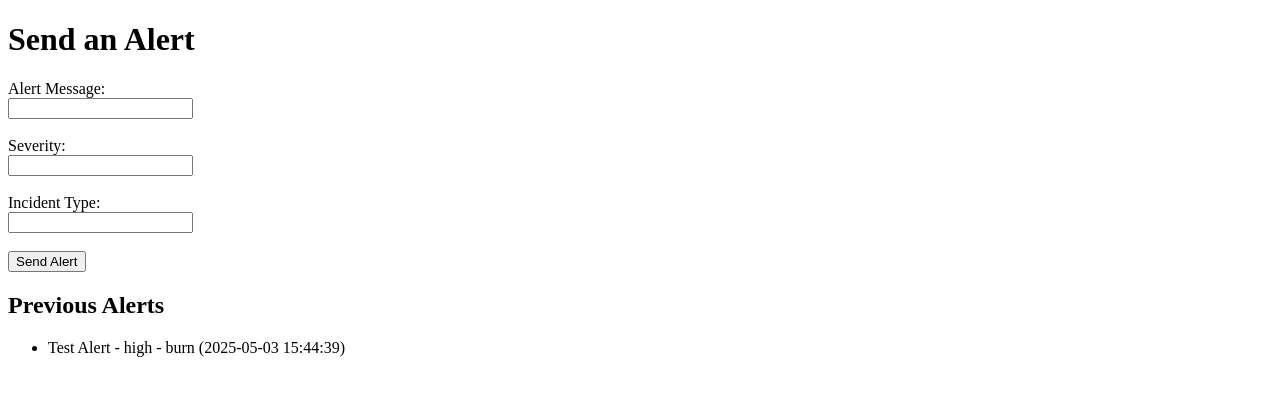
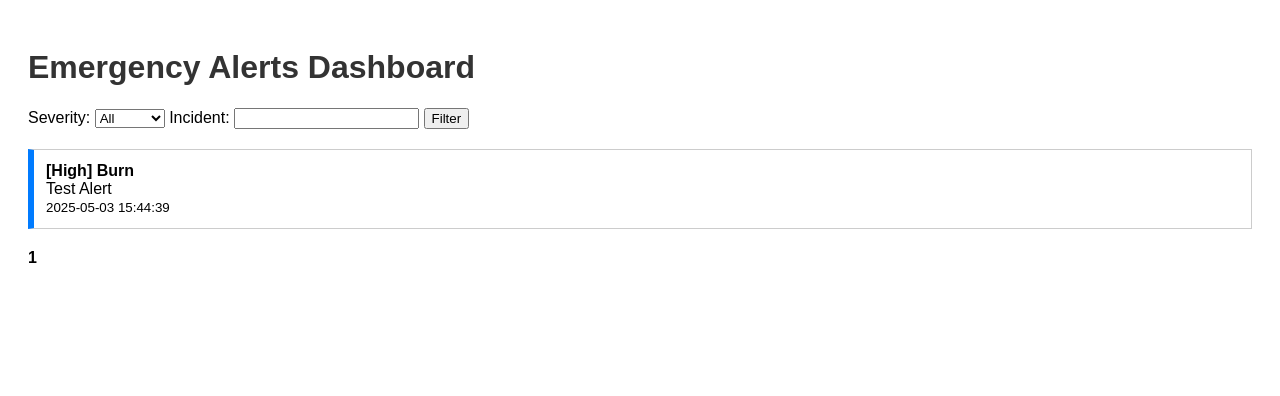
Before and after one commit to aarushi2810/emergency-response-dashboard, a Flask app: page / in a window 1280 px wide. Shown: the top 396 px of the page. Run offline with Flask 3, Linux system fonts and the light colour scheme; some libraries are stand-ins or nearby versions.

Commit message:
Update index.html

```diff
--- a/templates/index.html
+++ b/templates/index.html
@@ -2,32 +2,63 @@
 <html lang="en">
 <head>
     <meta charset="UTF-8">
-    <meta name="viewport" content="width=device-width, initial-scale=1.0">
-    <title>Emergency Alerts</title>
+    <title>Emergency Alerts Dashboard</title>
+    <style>
+        body { font-family: Arial, sans-serif; padding: 20px; }
+        h1 { color: #333; }
+        .filter-form { margin-bottom: 20px; }
+        .alert { border: 1px solid #ccc; padding: 12px; margin-bottom: 10px; border-left: 6px solid #007BFF; }
+        .pagination { margin-top: 20px; }
+        .pagination a { margin: 0 5px; text-decoration: none; }
+        .active-page { font-weight: bold; }
+    </style>
 </head>
 <body>
-    <h1>Send an Alert</h1>
+<h1>Emergency Alerts Dashboard</h1>
 
-    <form action="/alert" method="POST">
-        <label for="message">Alert Message:</label><br>
-        <input type="text" id="message" name="message" required><br><br>
+<form class="filter-form" method="get" action="/">
+    <label for="severity">Severity:</label>
+    <select name="severity" id="severity">
+        <option value="">All</option>
+        <option value="low" {{ 'selected' if request.args.get('severity') == 'low' else '' }}>Low</option>
+        <option value="medium" {{ 'selected' if request.args.get('severity') == 'medium' else '' }}>Medium</option>
+        <option value="high" {{ 'selected' if request.args.get('severity') == 'high' else '' }}>High</option>
+    </select>
 
-        <label for="severity">Severity:</label><br>
-        <input type="text" id="severity" name="severity" required><br><br>
+    <label for="incident_type">Incident:</label>
+    <input type="text" name="incident_type" id="incident_type" value="{{ request.args.get('incident_type', '') }}">
 
-        <label for="incident_type">Incident Type:</label><br>
-        <input type="text" id="incident_type" name="incident_type" required><br><br>
+    <button type="submit">Filter</button>
+</form>
 
-        <input type="submit" value="Send Alert">
-    </form>
+{% for alert in alerts %}
+    <div class="alert">
+        <strong>[{{ alert.severity|capitalize }}] {{ alert.incident_type|capitalize }}</strong><br>
+        {{ alert.message }}<br>
+        <small>{{ alert.timestamp.strftime('%Y-%m-%d %H:%M:%S') }}</small>
+    </div>
+{% else %}
+    <p>No alerts found.</p>
+{% endfor %}
 
-    <h2>Previous Alerts</h2>
-    <ul>
-        {% for alert in alerts %}
-            <li>{{ alert.message }} - {{ alert.severity }} - {{ alert.incident_type }}
-                ({{ alert.timestamp.strftime('%Y-%m-%d %H:%M:%S') }})</li>
-        {% endfor %}
-    </ul>
-
+<div class="pagination">
+    {% if pagination.has_prev %}
+        <a href="?page={{ pagination.prev_num }}&severity={{ request.args.get('severity', '') }}&incident_type={{ request.args.get('incident_type', '') }}">« Prev</a>
+    {% endif %}
+    {% for page_num in pagination.iter_pages(left_edge=2, right_edge=2, left_current=2, right_current=2) %}
+        {% if page_num %}
+            {% if page_num == pagination.page %}
+                <span class="active-page">{{ page_num }}</span>
+            {% else %}
+                <a href="?page={{ page_num }}&severity={{ request.args.get('severity', '') }}&incident_type={{ request.args.get('incident_type', '') }}">{{ page_num }}</a>
+            {% endif %}
+        {% else %}
+            ...
+        {% endif %}
+    {% endfor %}
+    {% if pagination.has_next %}
+        <a href="?page={{ pagination.next_num }}&severity={{ request.args.get('severity', '') }}&incident_type={{ request.args.get('incident_type', '') }}">Next »</a>
+    {% endif %}
+</div>
 </body>
 </html>
```
